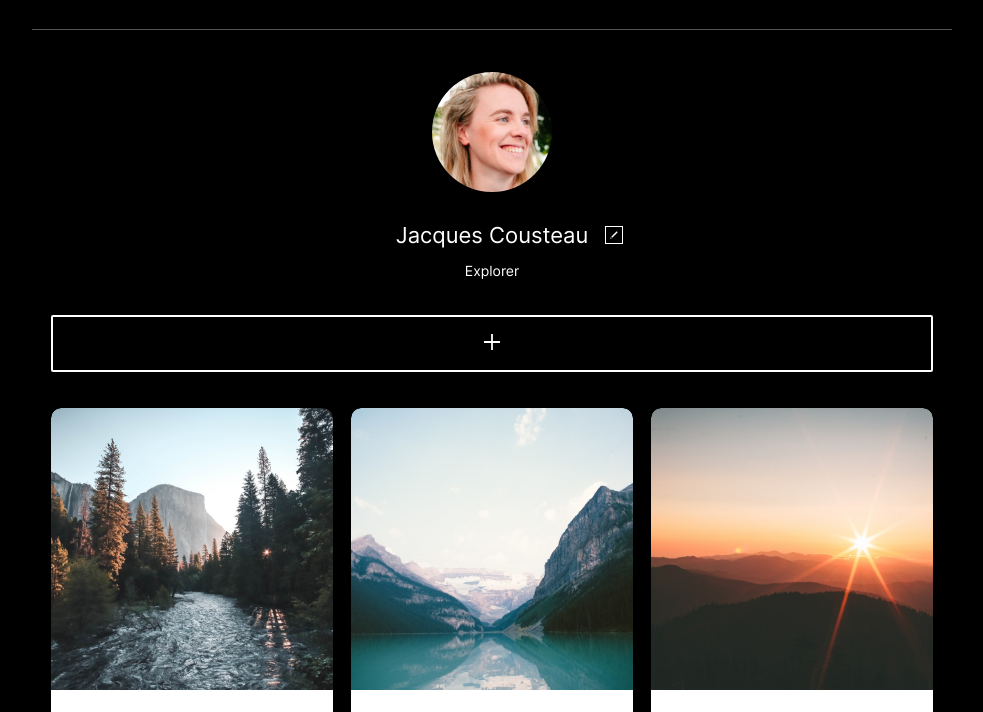
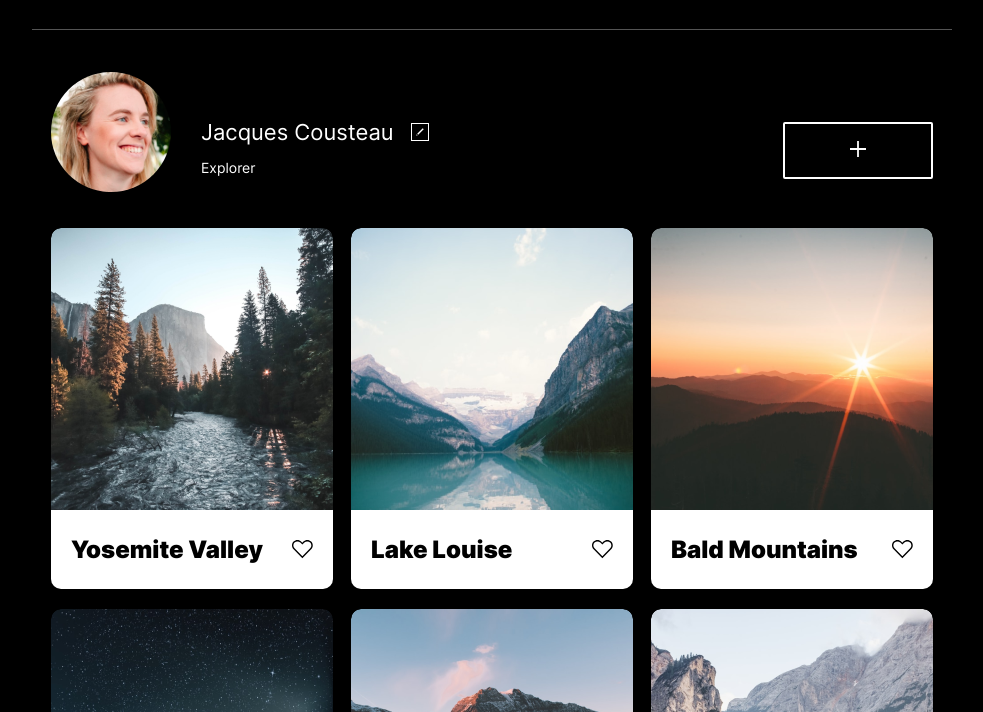
Before and after one commit to phoenixeliot-practicum/web_project_4, a plain HTML site: page public/index.html in a window 1280 px wide. Shown: the part 55-767 px from the top of the page, without its empty margins (148-1131 px from the left). Drawn offline with Linux system fonts and the light colour scheme.

Commit message:
WIP Update profile section for big screens

```diff
--- a/public/blocks/profile/__add-button/profile__add-button.css
+++ b/public/blocks/profile/__add-button/profile__add-button.css
@@ -7,3 +7,9 @@
   padding: 17px;
   background-color: black;
 }
+
+@media (min-width: 600px) {
+  .profile__add-button {
+    width: 150px;
+  }
+}
--- /dev/null
+++ b/public/blocks/profile/__info/profile__info.css
@@ -0,0 +1,13 @@
+.profile__info {
+  display: flex;
+  flex-direction: column;
+  align-items: center;
+  justify-self: start;
+  flex-grow: 1;
+}
+
+@media (min-width: 620px) {
+  .profile__info {
+    align-items: start;
+  }
+}
--- a/public/blocks/profile/__name-container/profile__name-container.css
+++ b/public/blocks/profile/__name-container/profile__name-container.css
@@ -5,9 +5,15 @@
 }
 
 /* Add a spacer on the left to center the text, given the button on the right */
-.profile__name-container::before{
+.profile__name-container::before {
   height: 0;
   width: 35px;
   /* flex-basis: 35px; */
   content: "";
 }
+
+@media (min-width: 620px) {
+  .profile__name-container::before {
+    display: none;
+  }
+}
--- a/public/blocks/profile/profile.css
+++ b/public/blocks/profile/profile.css
@@ -1,4 +1,5 @@
 @import './__image/profile__image.css';
+@import './__info/profile__info.css';
 @import './__name-container/profile__name-container.css';
 @import './__name/profile__name.css';
 @import './__edit-button/profile__edit-button.css';
@@ -11,6 +12,14 @@
   color: white;
   display: flex;
   flex-direction: column;
+  column-gap: 30px;
   align-items: center;
   padding: 42px 19px 36px;
 }
+
+@media (min-width: 600px) {
+  .profile {
+    justify-content: space-between;
+    flex-direction: row;
+  }
+}
--- a/public/index.html
+++ b/public/index.html
@@ -16,11 +16,13 @@
     <main>
       <section class="profile">
         <img class="profile__image" src="images/profile.jpeg">
-        <div class="profile__name-container">
-          <h1 class="profile__name">Jacques Cousteau</h1>
-          <button class="profile__edit-button"></button>
+        <div class="profile__info">
+          <div class="profile__name-container">
+            <h1 class="profile__name">Jacques Cousteau</h1>
+            <button class="profile__edit-button"></button>
+          </div>
+          <p class="profile__description">Explorer</p>
         </div>
-        <p class="profile__description">Explorer</p>
         <button class="profile__add-button">
           <img src="images/plus-icon.svg">
         </button>
```
